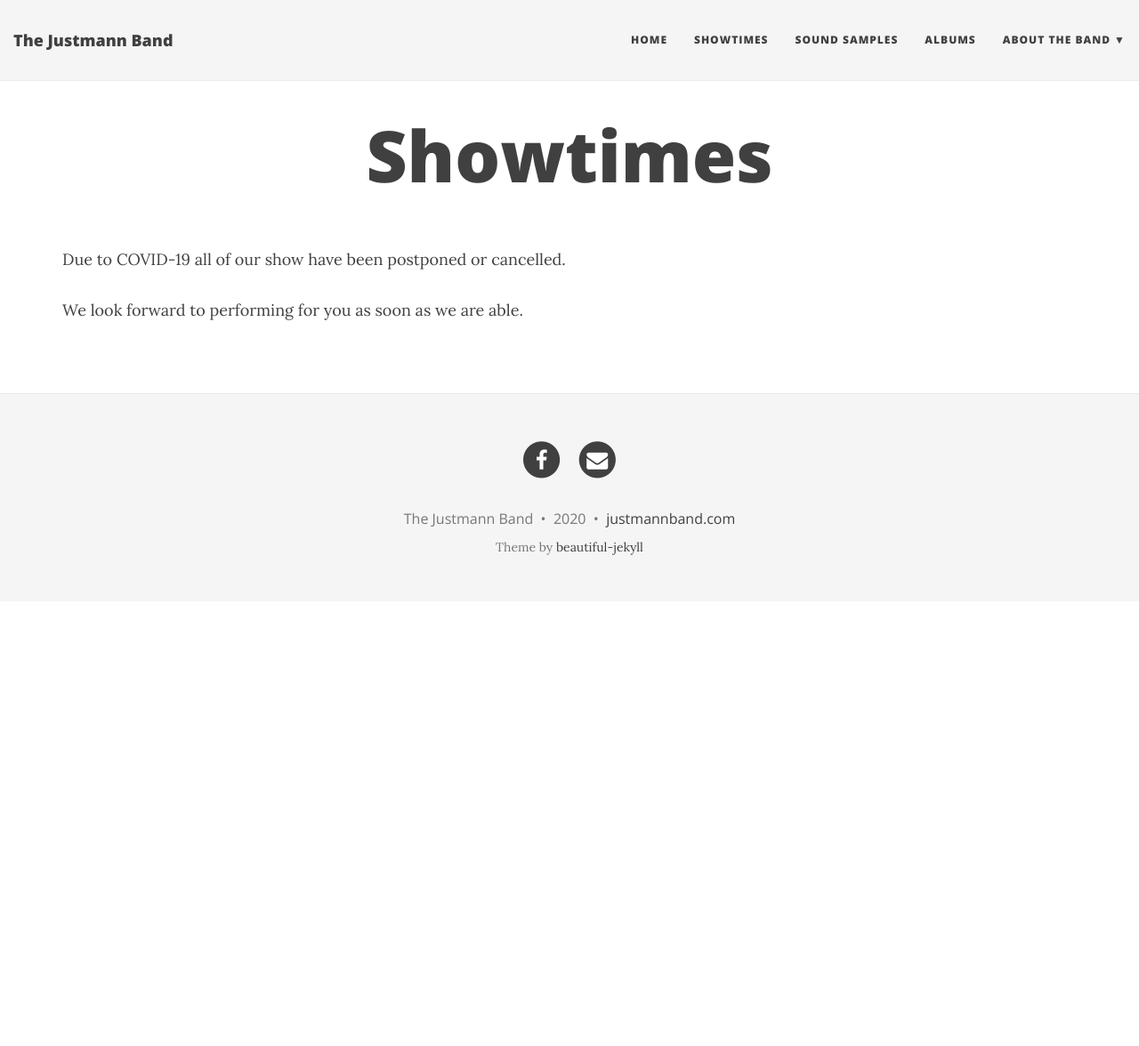
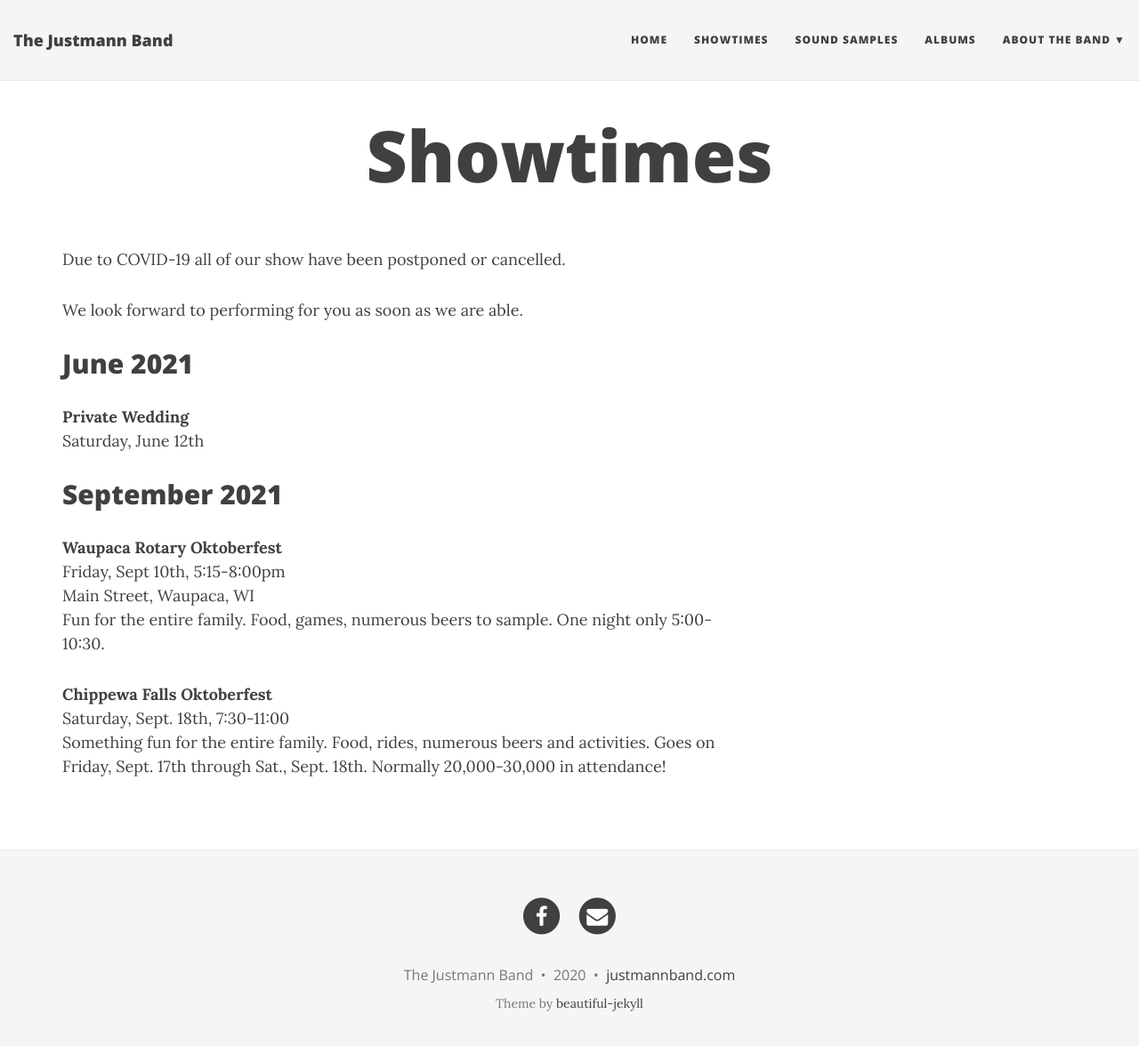
Before and after one commit to jcoenen/justmannband.com, a Jekyll site: the page built from showtimes.md, in a window 1280 px wide and 1189 px high. Shown: the top 1176 px of the window at 89% size. Built offline with Jekyll 4.4.1, drawn with Linux system fonts in a browser that asks for light colours; nearby versions of some CDN libraries.

Commit message:
Update showtimes.md

```diff
--- a/showtimes.md
+++ b/showtimes.md
@@ -7,3 +7,18 @@ subtitle:
 Due to COVID-19 all of our show have been postponed or cancelled.
 
 We look forward to performing for you as soon as we are able.
+
+## June 2021
+**Private Wedding**
+Saturday, June 12th
+
+
+## September 2021
+**Waupaca Rotary Oktoberfest**
+Friday, Sept 10th, 5:15-8:00pm
+Main Street, Waupaca, WI
+Fun for the entire family. Food, games, numerous beers to sample. One night only 5:00-10:30.
+
+**Chippewa Falls Oktoberfest**
+Saturday, Sept. 18th, 7:30-11:00
+Something fun for the entire family. Food, rides, numerous beers and activities. Goes on Friday, Sept. 17th through Sat., Sept. 18th.  Normally 20,000-30,000 in attendance!
```
